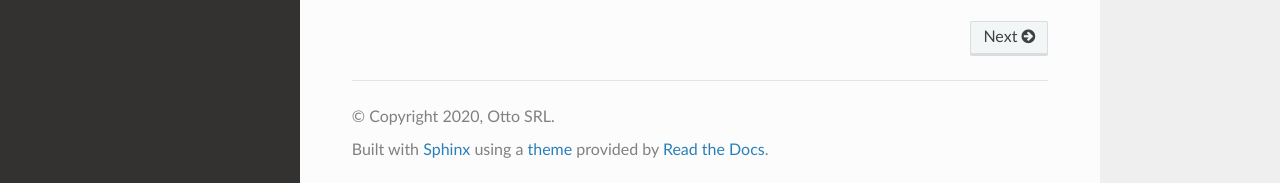
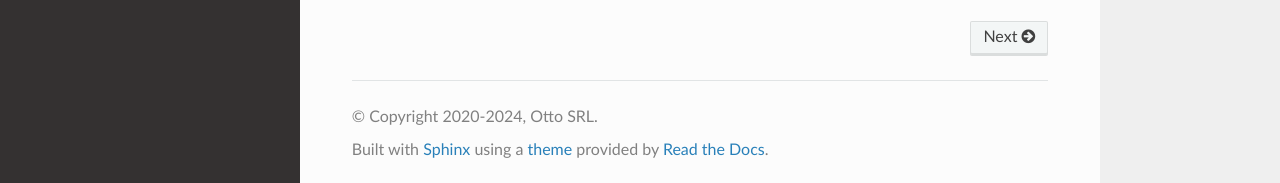
Before and after one commit to otto-torino/django-lineup, a Sphinx documentation site: the page built from docs/index.rst, in a window 1280 px wide and 1009 px high. Shown: the part 823-1006 px from the top of the window. Built offline with Sphinx 7.4.7 and the Read the Docs theme 2.0.0, drawn with Linux system fonts in a browser that asks for light colours.

```diff
--- a/docs/conf.py
+++ b/docs/conf.py
@@ -46,7 +46,7 @@ master_doc = 'index'
 
 # General information about the project.
 project = u'django-lineup'
-copyright = u'2020, Otto SRL'
+copyright = u'2020-2024, Otto SRL'
 author = u'abidibo'
 
 # The version info for the project you're documenting, acts as replacement for
--- a/requirements_dev.txt
+++ b/requirements_dev.txt
@@ -2,3 +2,4 @@ invoke
 twine
 wheel
 zest.releaser
+sphinx_rtd_theme
```
Also changed, not shown: .readthedocs.yml (added).
